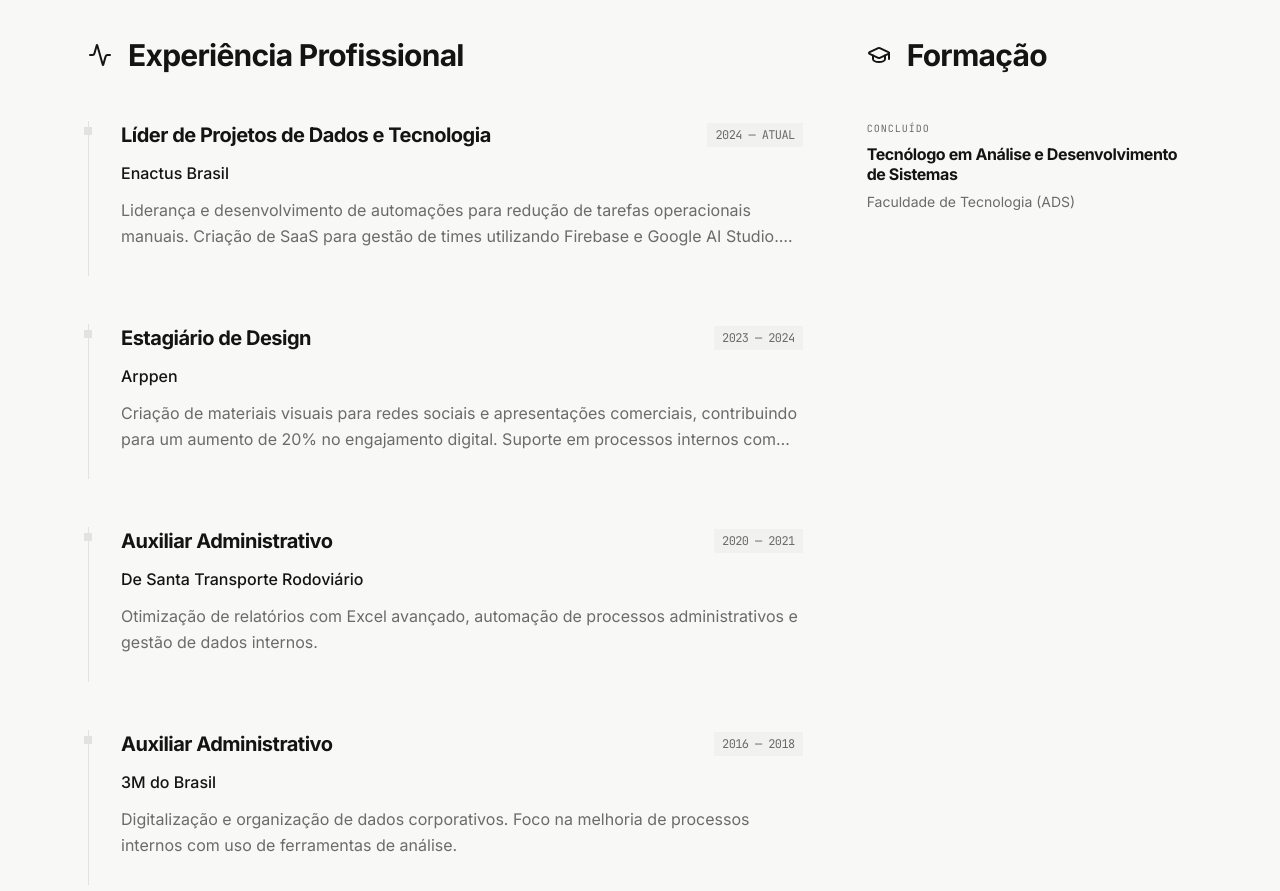
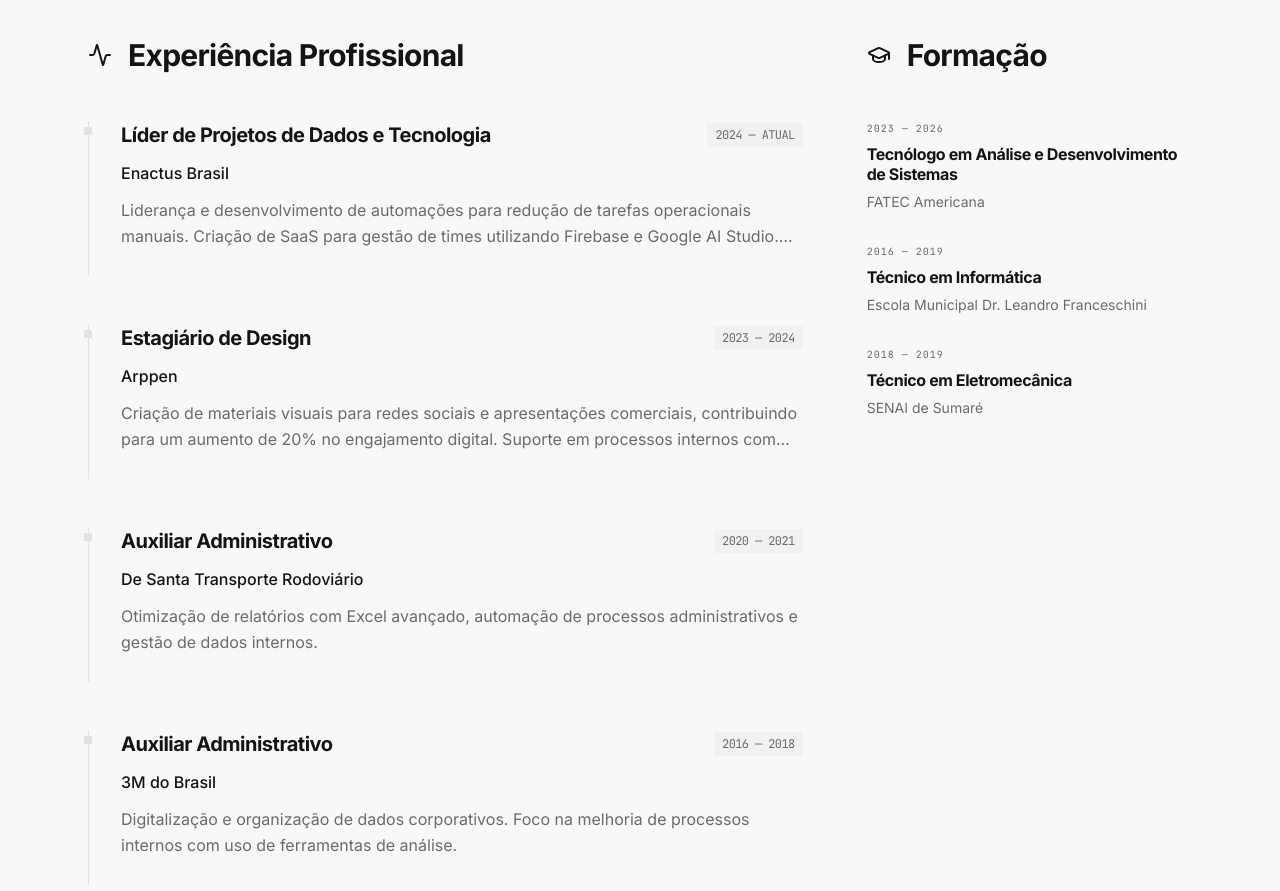
Before and after one commit to FelipeHoffmann00/Felipe-Hoffmann, a React (Vite) app: page / in a window 1280 px wide. Shown: the part 1160-2051 px from the top of the page. Built offline with nearby package versions, Linux system fonts and the light colour scheme.

Commit message:
feat: update education section
Add new academic background entries and standardize formatting for the education history.

```diff
--- a/src/constants.ts
+++ b/src/constants.ts
@@ -72,9 +72,19 @@ export const RESUME_DATA = {
   ] as Experience[],
   education: [
     {
-      institution: "Faculdade de Tecnologia (ADS)",
+      institution: "FATEC Americana",
       degree: "Tecnólogo em Análise e Desenvolvimento de Sistemas",
-      period: "Concluído"
+      period: "2023 — 2026"
+    },
+    {
+      institution: "Escola Municipal Dr. Leandro Franceschini",
+      degree: "Técnico em Informática",
+      period: "2016 — 2019"
+    },
+    {
+      institution: "SENAI de Sumaré",
+      degree: "Técnico em Eletromecânica",
+      period: "2018 — 2019"
     }
   ] as Education[],
   skills: [
```
